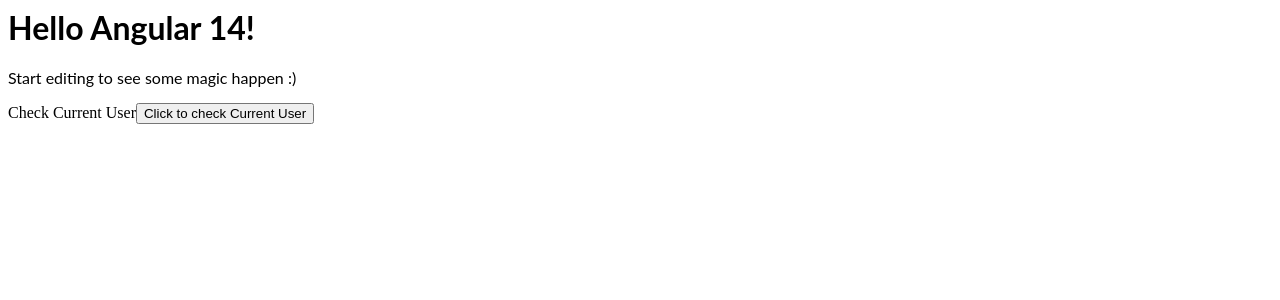
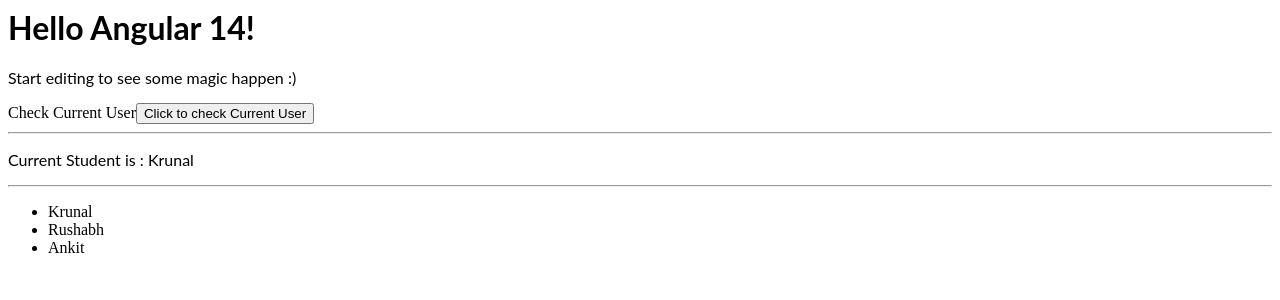
Before and after one commit to GetSetAbhi/angular-hhtp-test, an Angular app: page / in a window 1280 px wide. Both pictures are taken after a click on the button "Click to check Current User". Shown: the top 300 px of the page. Built offline with nearby package versions, Linux system fonts and the light colour scheme; no server answers.

Commit message:
2 files modified

```diff
--- a/src/app/app.component.html
+++ b/src/app/app.component.html
@@ -11,3 +11,18 @@
   value="Click to check Current User"
   (click)="onShowCurrentUser($event)"
 />
+<hr />
+<p *ngIf="this.currentStudent">
+  Current Student is : {{ this.currentStudent.name }}
+</p>
+<hr />
+<ng-container *ngIf="this.studentList">
+  <ul>
+    <li
+      *ngFor="let student of this.studentList"
+      (click)="setCurrentUser(student)"
+    >
+      {{ student.name }}
+    </li>
+  </ul>
+</ng-container>
--- a/src/app/app.component.ts
+++ b/src/app/app.component.ts
@@ -22,7 +22,11 @@
   user: User;
   errorMsg: string;
 
-  subscription;
+  subscription = null;
+
+  currentStudent: Student;
+
+  studentList: Student[];
 
   constructor(private http: HttpClient, private userService: UserService) {}
 
@@ -44,6 +48,7 @@
     let myObserver = {
       next: (students: Student[]) => {
         console.log('Observer got a next value: ');
+        this.studentList = students;
         students.map((student: Student) => {
           if (student.current) {
             this.userService.setCurrentStudent(student);
@@ -56,14 +61,19 @@
     this.subscription = myObservable.subscribe(myObserver);
   }
 
-  onShowCurrentUser(event) {
+  onShowCurrentUser(event): void {
     console.log(event);
-    let currentStudent = this.userService.getCurrentStudent();
-    if (!currentStudent) {
+    this.currentStudent = this.userService.getCurrentStudent();
+    if (!this.currentStudent) {
       console.log('Current Student is empty');
     } else {
-      console.log(currentStudent);
+      console.log(this.currentStudent);
     }
+  }
+
+  setCurrentUser(student): void {
+    this.userService.setCurrentStudent(student);
+    this.currentStudent = student;
   }
 
   ngOnDestroy(): void {
```
